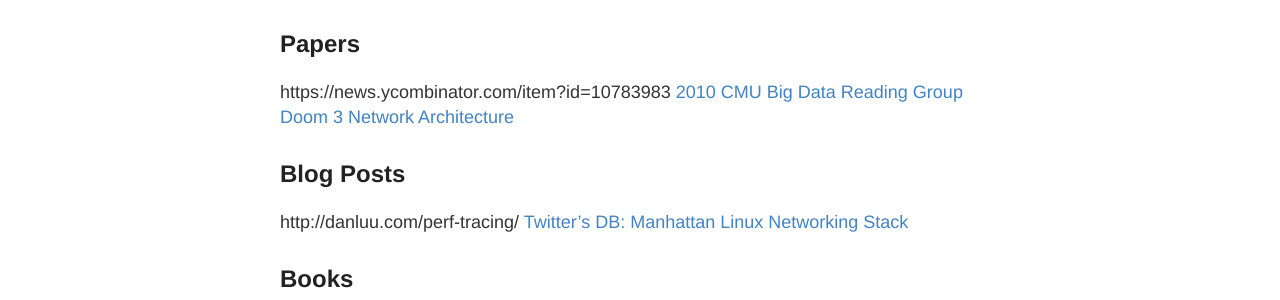
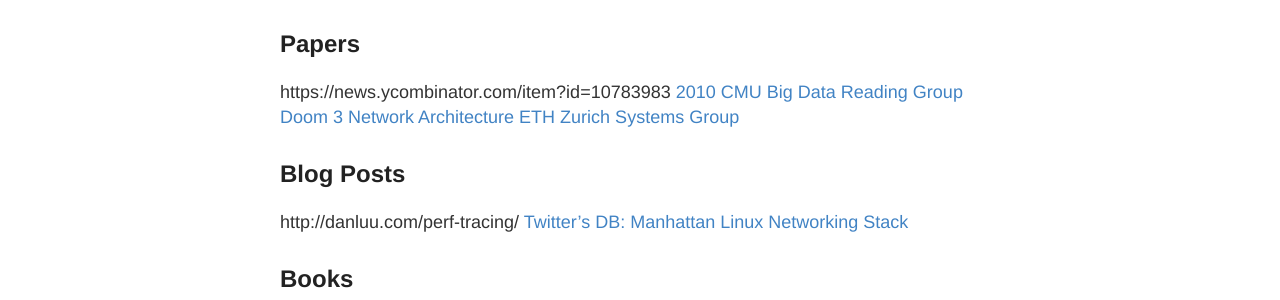
Before and after one commit to RONNCC/ronncc.github, a Jekyll site: the page built from _posts/2015-12-25-ReadingList.md, in a window 1280 px wide. Shown: the part 516-816 px from the top of the page. Built offline with Jekyll 4.4.1, drawn with Linux system fonts in a browser that asks for light colours; comment, search, counter and statistics services are not loaded.

Commit message:
Updated 2015-12-25-ReadingList.md

```diff
--- a/_posts/2015-12-25-ReadingList.md
+++ b/_posts/2015-12-25-ReadingList.md
@@ -28,6 +28,7 @@
 https://news.ycombinator.com/item?id=10783983
 [2010 CMU Big Data Reading Group](http://www.cs.cmu.edu/~chensm/Big_Data_reading_group/)
 [Doom 3 Network Architecture](http://fabiensanglard.net/doom3_documentation/The-DOOM-III-Network-Architecture.pdf)
+[ETH Zurich Systems Group](http://systems.ethz.pubzone.org/index.do?show_max=100&from_position=1)
 
 ## Blog Posts
 http://danluu.com/perf-tracing/
```
